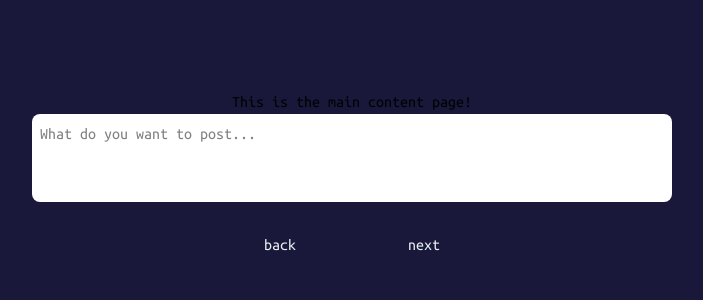
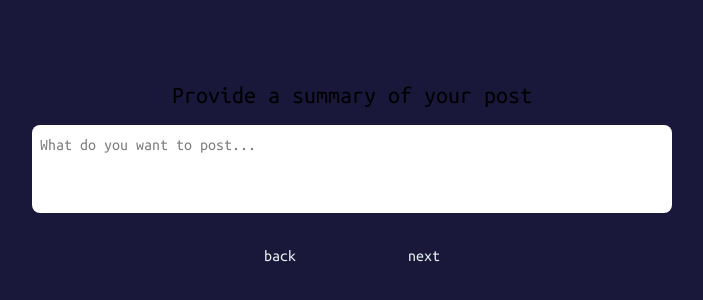
Before and after one commit to rayray39/hokkien-mee, a Next.js app: page /MainContent in a window 1280 px wide. Shown: the part 222-522 px from the top of the page, without its empty margins (288-991 px from the left). Built offline with nearby package versions, Linux system fonts and the light colour scheme.

Commit message:
Update heading size and style

```diff
--- a/src/app/MainContent/page.tsx
+++ b/src/app/MainContent/page.tsx
@@ -15,14 +15,14 @@ export default function MainContent() {
 
     return (
         <div className="w-1/2">
-            <div className="w-full text-center">This is the main content page!</div>
+            <div className="w-full text-center text-2xl font-medium">Provide a summary of your post</div>
 
             <textarea
                 name="main-content"
                 id="main-content"
                 rows={3}
                 placeholder="What do you want to post..."
-                className="w-full p-[8px] bg-white rounded-lg resize-none"
+                className="w-full p-[8px] bg-white rounded-lg resize-none mt-[14px]"
             ></textarea>
 
             <div className="flex justify-center space-x-8">
--- a/src/app/SelectStyle/page.tsx
+++ b/src/app/SelectStyle/page.tsx
@@ -11,7 +11,7 @@ export default function SelectStyle() {
 
     return (
         <div className="w-1/2">
-            <div className="w-full text-center">This is the select style page!</div>
+            <div className="w-full text-center text-2xl font-medium">Select a style for your post</div>
 
             <div className="w-full text-center">
                 <label htmlFor="style-select" className="mr-4">Choose a style:</label>
@@ -23,7 +23,7 @@ export default function SelectStyle() {
                 </select>
             </div>
 
-            <div>
+            <div className="text-center">
                 <NavButton buttonText="back" onClickHandler={goBack} />
             </div>
         </div>
```
